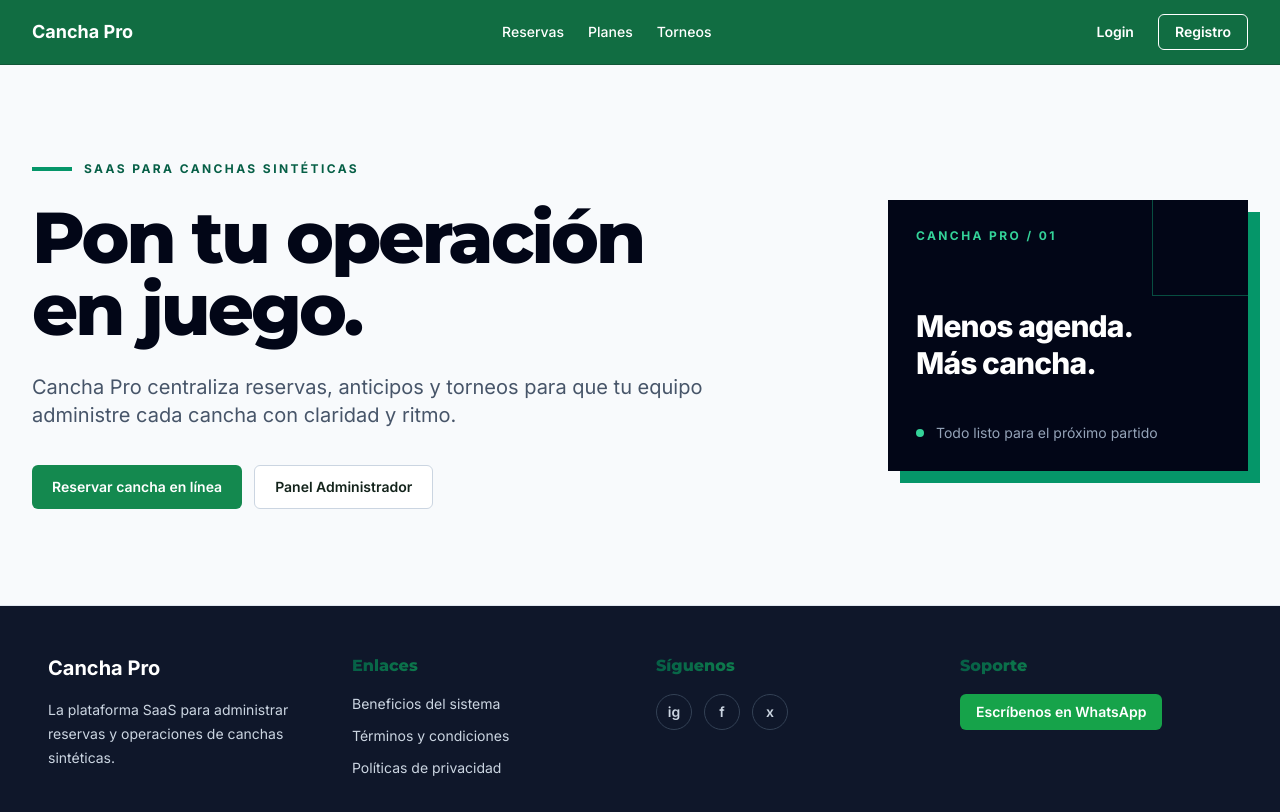
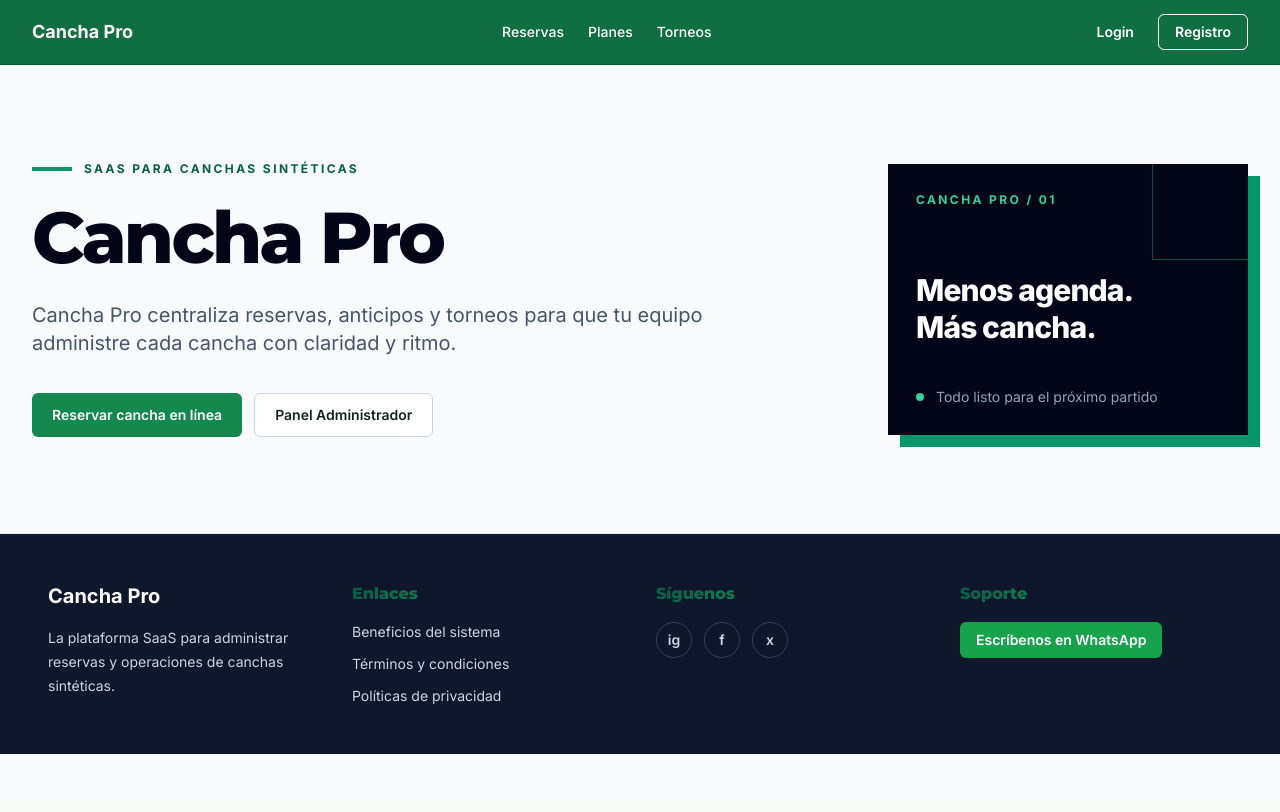
Before and after one commit to SamuelGc-py/Project_sintetica, a Next.js app: page / in a window 1280 px wide. Shown: the top 812 px of the page. Built offline with nearby package versions, Linux system fonts and the light colour scheme.

Commit message:
Refine hero title and card layout

```diff
--- a/src/app/(public)/page.tsx
+++ b/src/app/(public)/page.tsx
@@ -17,14 +17,14 @@ export default function HomePage() {
   return (
     <MainLayout>
       <section className="w-full border-b border-slate-200 bg-slate-50 px-4 py-16 md:px-8 md:py-24">
-        <div className="grid w-full grid-cols-1 items-center gap-12 lg:grid-cols-[minmax(0,1fr)_360px] lg:gap-20">
+        <div className="grid w-full grid-cols-1 items-center gap-12 md:grid-cols-[minmax(0,1fr)_360px] md:gap-20">
           <div className="max-w-3xl">
             <div className="mb-6 flex items-center gap-3 text-xs font-bold uppercase tracking-[0.2em] text-emerald-800">
               <span className="h-1 w-10 bg-emerald-600" aria-hidden="true" />
               SaaS para canchas sintéticas
             </div>
             <h1 className="max-w-2xl text-5xl font-extrabold leading-[0.98] tracking-[-0.04em] text-slate-950 md:text-7xl">
-              Pon tu operación en juego.
+              Cancha Pro
             </h1>
             <p className="mt-7 max-w-2xl text-lg leading-8 text-slate-600 md:text-xl">
               Cancha Pro centraliza reservas, anticipos y torneos para que tu equipo administre cada cancha con claridad y ritmo.
```
